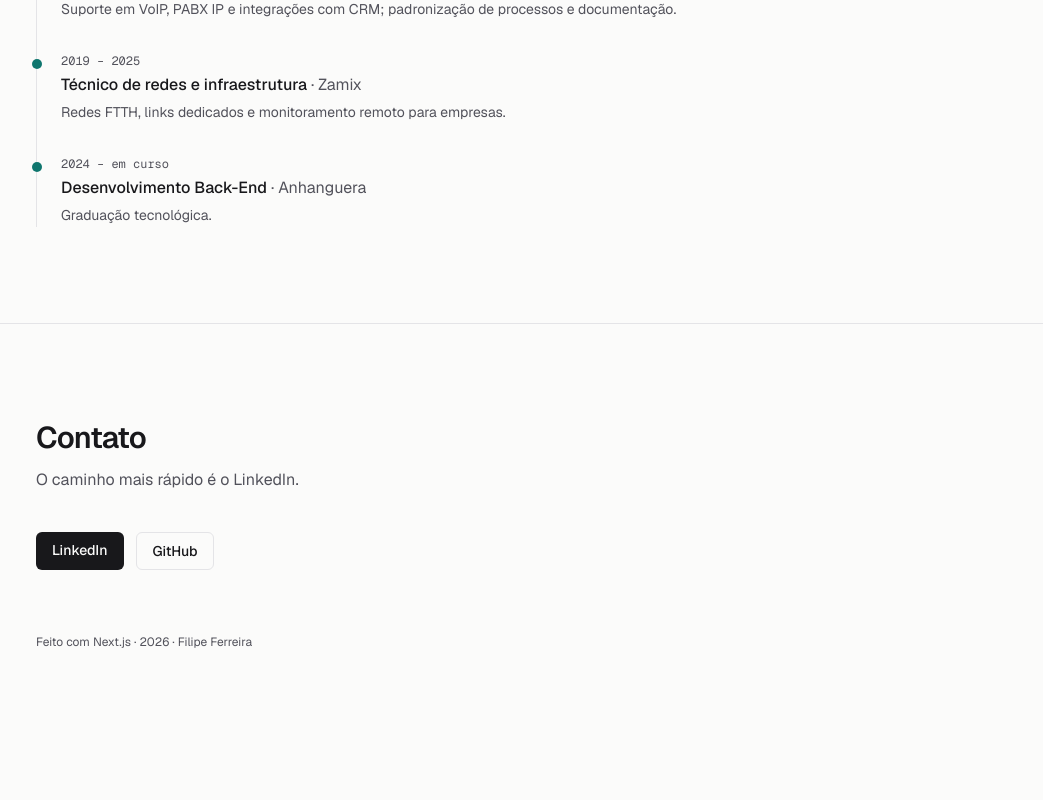
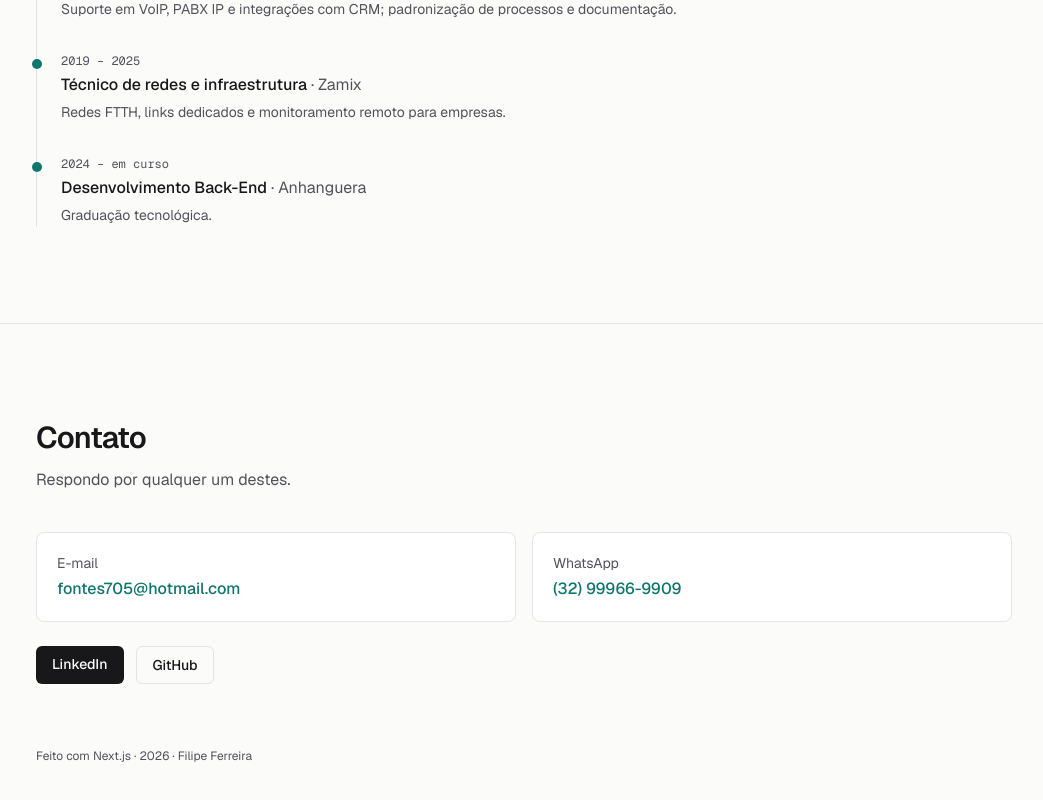
Before and after one commit to FilipeF-Dev/portifolio, a Next.js app: page / in a window 1280 px wide. Shown: the part 4340-5140 px from the top of the page, without its empty margins (116-1159 px from the left). Before the commit the page ends 5086 px from the top, so only its background shows below. Built offline with nearby package versions, Linux system fonts and the light colour scheme.

Commit message:
E-mail e WhatsApp no contato
Co-Authored-By: Claude Opus 5.5 <noreply@anthropic.com>

```diff
--- a/src/components/Demais.tsx
+++ b/src/components/Demais.tsx
@@ -75,8 +75,34 @@ export function Trajetoria() {
 
 export function Contato() {
   return (
-    <Secao id="contato" titulo="Contato" subtitulo="O caminho mais rápido é o LinkedIn.">
-      <div className="flex flex-wrap gap-3">
+    <Secao id="contato" titulo="Contato" subtitulo="Respondo por qualquer um destes.">
+      <dl className="grid gap-4 sm:grid-cols-2">
+        <div className="rounded-lg border border-borda bg-superficie p-5">
+          <dt className="text-sm text-suave">E-mail</dt>
+          <dd className="mt-1">
+            <a
+              href={`mailto:${perfil.contato.email}`}
+              className="font-medium text-destaque underline-offset-4 hover:underline"
+            >
+              {perfil.contato.email}
+            </a>
+          </dd>
+        </div>
+        <div className="rounded-lg border border-borda bg-superficie p-5">
+          <dt className="text-sm text-suave">WhatsApp</dt>
+          <dd className="mt-1">
+            <a
+              href={`https://wa.me/${perfil.contato.whatsapp.numero}`}
+              target="_blank"
+              rel="noopener noreferrer"
+              className="font-medium text-destaque underline-offset-4 hover:underline"
+            >
+              {perfil.contato.whatsapp.exibido}
+            </a>
+          </dd>
+        </div>
+      </dl>
+      <div className="mt-6 flex flex-wrap gap-3">
         <a
           href={perfil.links.linkedin}
           target="_blank"
--- a/src/content/dados.ts
+++ b/src/content/dados.ts
@@ -11,6 +11,10 @@ export const perfil = {
   links: {
     github: "https://github.com/FilipeF-Dev",
     linkedin: "https://www.linkedin.com/in/filipe-ferreira-72b24624b/",
+  },
+  contato: {
+    email: "fontes705@hotmail.com",
+    whatsapp: { exibido: "(32) 99966-9909", numero: "5532999669909" },
   },
 };
 
```
